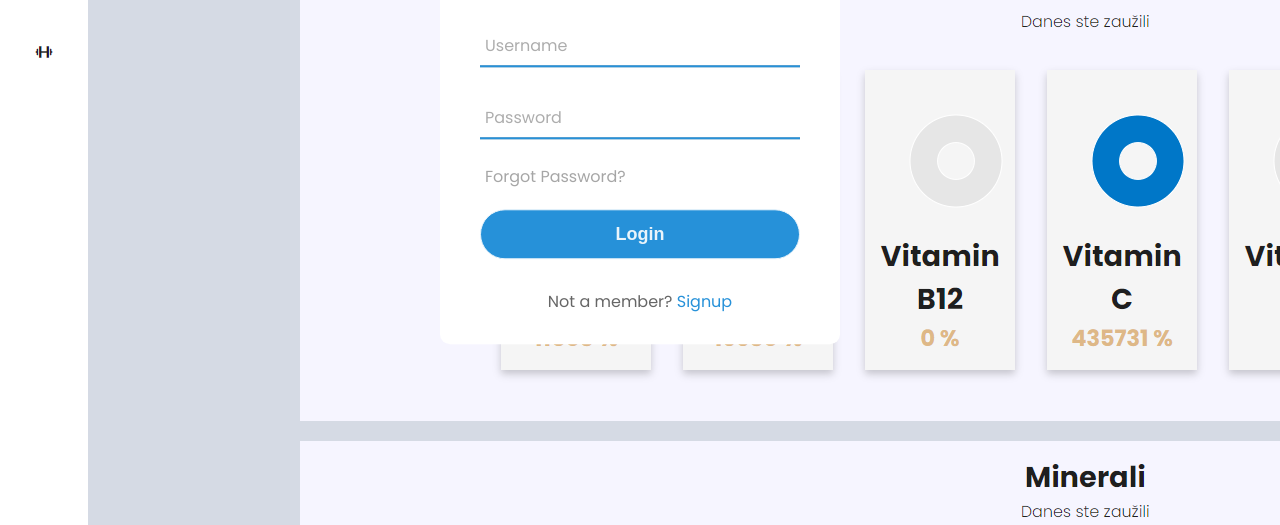
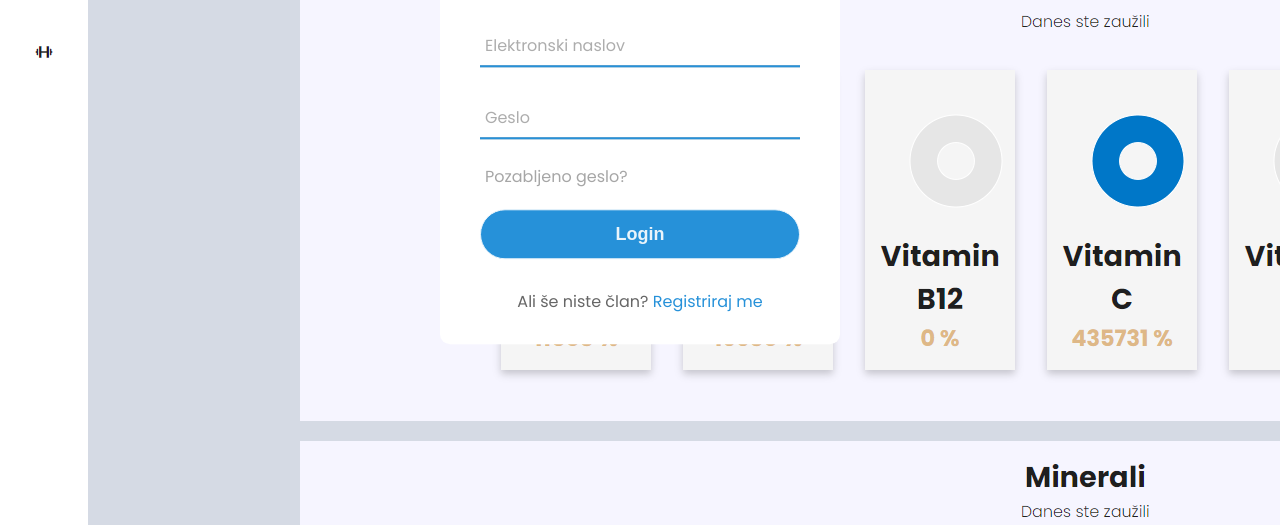
Before and after one commit to masterriko/Osebni_trener, a website: page views/login.html in a window 1280 px wide. Shown: the part 275-800 px from the top of the page. Drawn offline with Linux system fonts and the light colour scheme; files whose address does not match are found by name.

Commit message:
naredil enkripcijo geslo in prevedel login page

```diff
--- a/views/login.html
+++ b/views/login.html
@@ -20,17 +20,17 @@
             <div class="txt_field">
                 <input type="text" name = "mail" required>
                 <span></span>
-                <label>Username</label>
+                <label>Elektronski naslov</label>
             </div>
             <div class="txt_field">
                 <input type="password" name = "geslo" required>
                 <span></span>
-                <label>Password</label>
+                <label>Geslo</label>
             </div>
-            <div class="pass">Forgot Password?</div>
+            <div class="pass">Pozabljeno geslo?</div>
             <input type="submit" value = "Login">
             <div class = "signup_link">
-                Not a member? <a href ="/signup">Signup</a>
+                Ali še niste član? <a href ="/signup">Registriraj me</a>
             </div>
         </form>
     </div>
```
Also changed, not shown: 1 other file.
